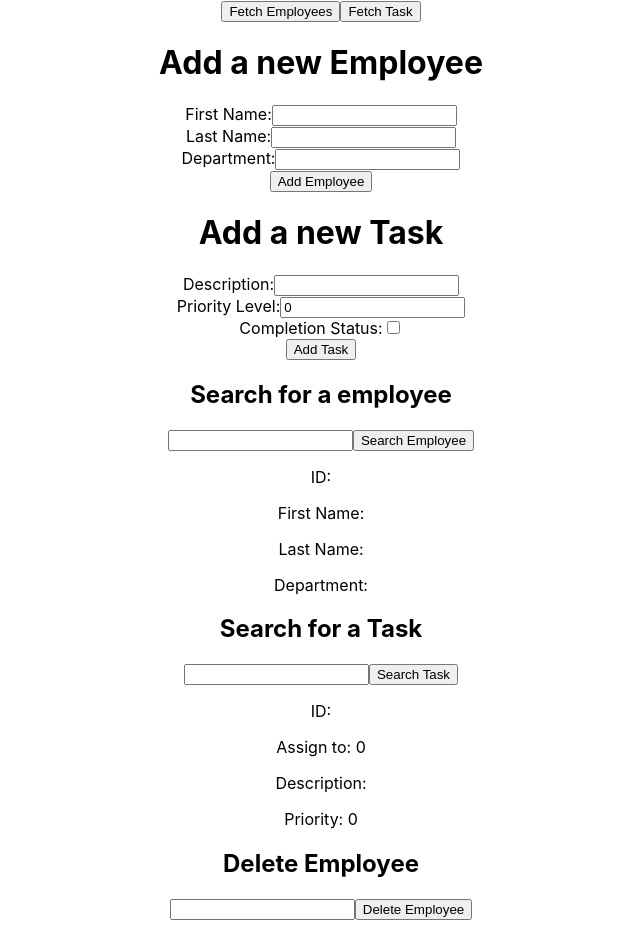
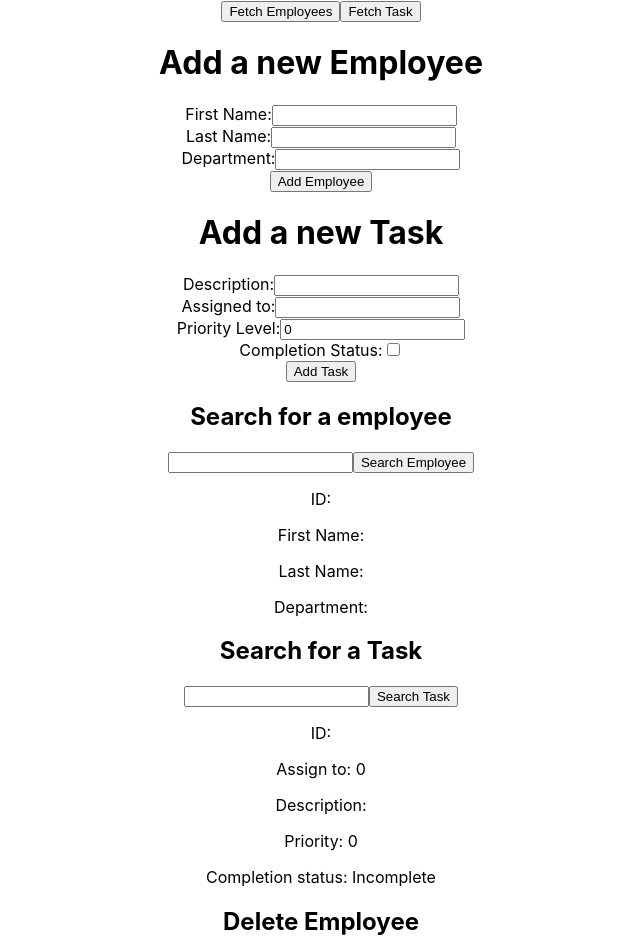
Before and after one commit to YoussefElsuradi/React-CRUD-Frontend, a React (Create React App) app: page / in a window 1280 px wide. Shown: the top 941 px of the page, without its empty margins (319-959 px from the left). Built offline with nearby package versions, Linux system fonts and the light colour scheme.

Commit message:
update get one task

```diff
--- a/src/App.js
+++ b/src/App.js
@@ -9,6 +9,7 @@ function App() {
 
   // set states for add a task
   const [description, setDescription] = useState('');
+  const [assignTo, setAssignTo] = useState('');
   const [priorityLevel, setPriorityLevel] = useState(0);
   const [completionStatus, setCompletionStatus] = useState(false);
 
@@ -48,6 +49,9 @@ function App() {
   // onChange handler for each input for task
   const handleDescriptionChange = (event) => {
     setDescription(event.target.value);
+  };
+  const handleAssignToChange = (event) => {
+    setAssignTo(event.target.value);
   };
   const handlePriorityLevelChange = (event) => {
     setPriorityLevel(event.target.value);
@@ -93,6 +97,7 @@ function App() {
 
     const newTask = {
       description: description,
+      assigned_to: assignTo,
       priority_level: priorityLevel,
       completion_status: completionStatus
     };
@@ -207,6 +212,11 @@ function App() {
         </label>
         <br />
         <label>
+          Assigned to:
+          <input type="text" value={assignTo} onChange={handleAssignToChange} />
+        </label>
+        <br />
+        <label>
           Priority Level:
           <input type="number" value={priorityLevel} onChange={handlePriorityLevelChange} />
         </label>
@@ -244,6 +254,7 @@ function App() {
         <p>Assign to: {task.assigned_to}</p>
         <p>Description: {task.description}</p>
         <p>Priority: {task.priority_level}</p>
+        <p>Completion status: {task.completion_status ? 'Complete' : 'Incomplete'}</p>
       </div>
 
       {/* <h2>Edit employee</h2>
@@ -265,13 +276,14 @@ function App() {
         <br/>
         <button type="submit">Update Employee</button>
       </form> */}
+
       <h2>Delete Employee</h2>
       <input
         type="text"
         value={deleteEmployee.id}
         onChange={(e) => setDeleteEmployee({ ...deleteEmployee, id: e.target.value })}
       />
-      <button onClick={() => handleDeleteEmployee(deleteEmployee)}>Delete Employee</button>
+      <button onClick={() => handleDeleteEmployee(6)}>Delete Employee</button>
 
       <ul>
         <h3> All Employees</h3>
```
